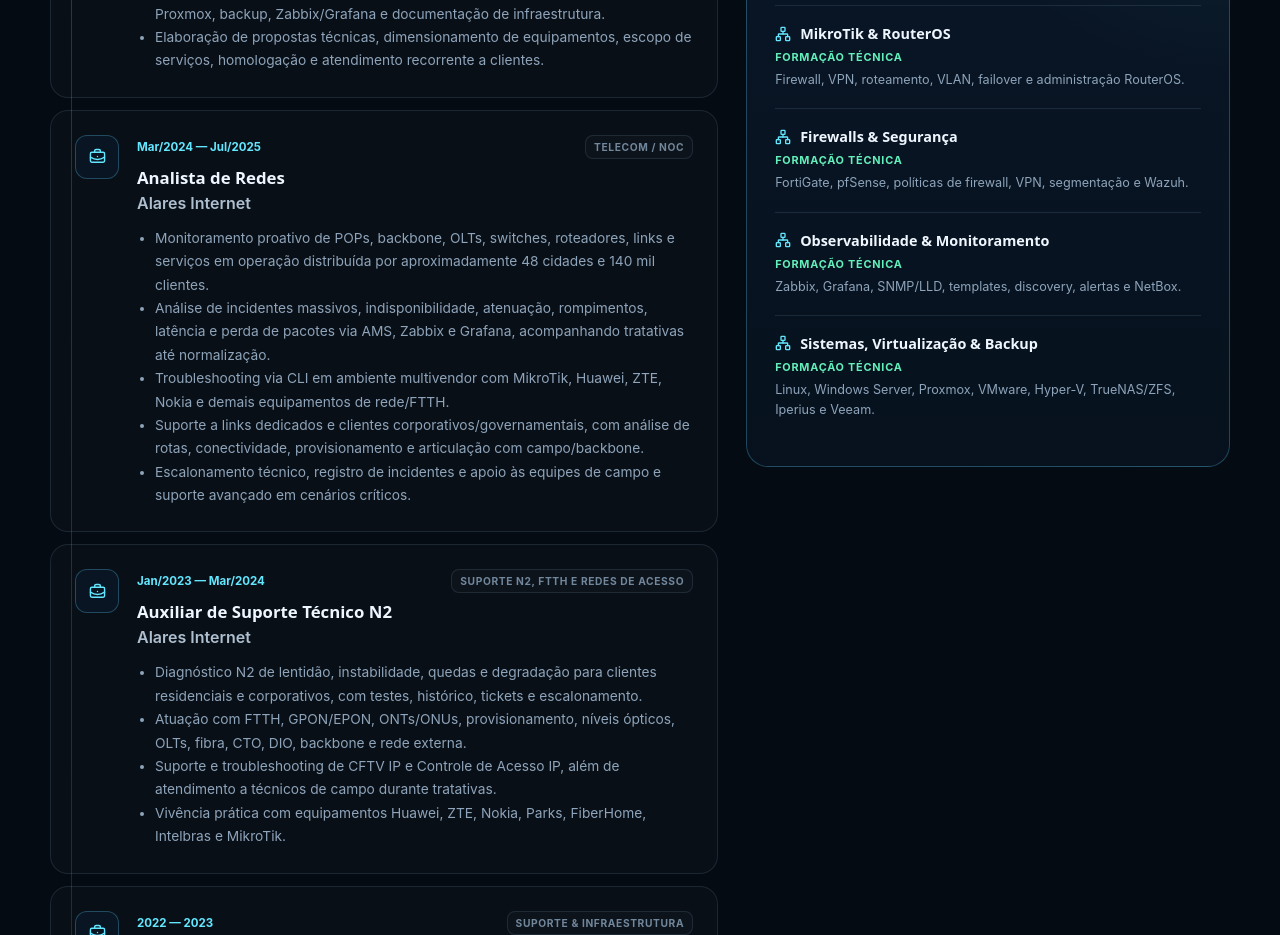
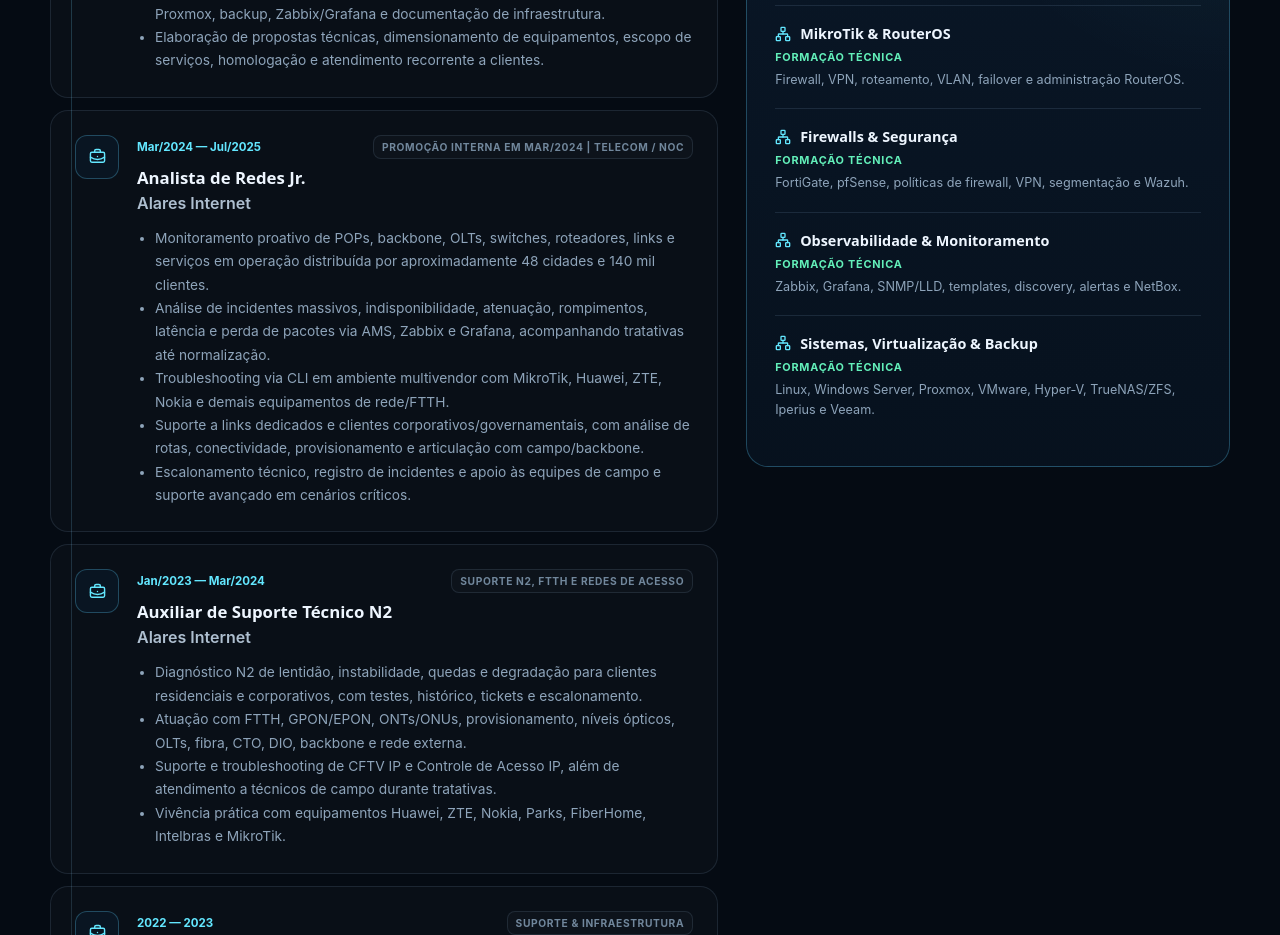
Before and after one commit to SamuelGuigo/portfolio-samuel, a React (Vite) app: page / in a window 1280 px wide. Shown: the part 5160-6095 px from the top of the page. Built offline with nearby package versions, Linux system fonts and the light colour scheme.

Commit message:
docs: correct Alares promotion timeline and role title

```diff
--- a/src/data/experience.js
+++ b/src/data/experience.js
@@ -30,9 +30,9 @@
   },
   {
     period: "Mar/2024 — Jul/2025",
-    role: "Analista de Redes",
+    role: "Analista de Redes Jr.",
     company: "Alares Internet",
-    type: "Telecom / NOC",
+    type: "Promoção interna em mar/2024 | Telecom / NOC",
     bullets: [
       "Monitoramento proativo de POPs, backbone, OLTs, switches, roteadores, links e serviços em operação distribuída por aproximadamente 48 cidades e 140 mil clientes.",
       "Análise de incidentes massivos, indisponibilidade, atenuação, rompimentos, latência e perda de pacotes via AMS, Zabbix e Grafana, acompanhando tratativas até normalização.",
```
